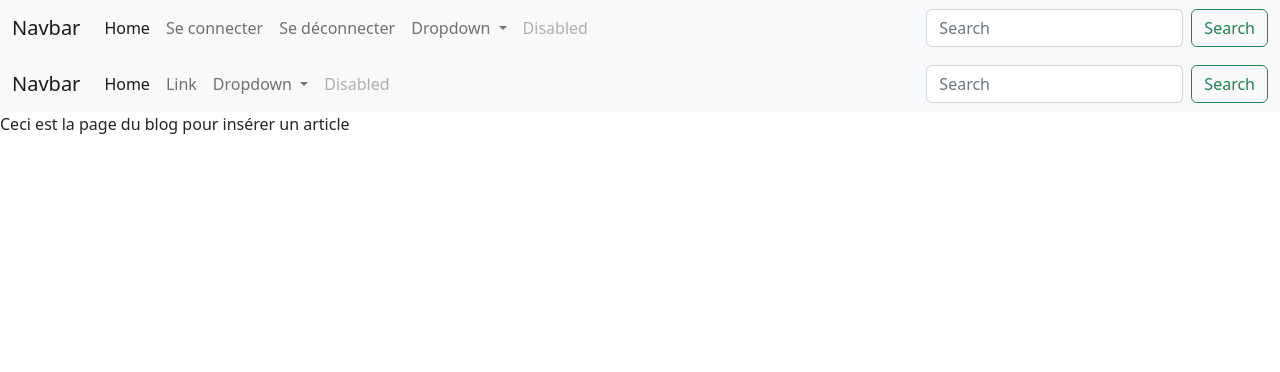
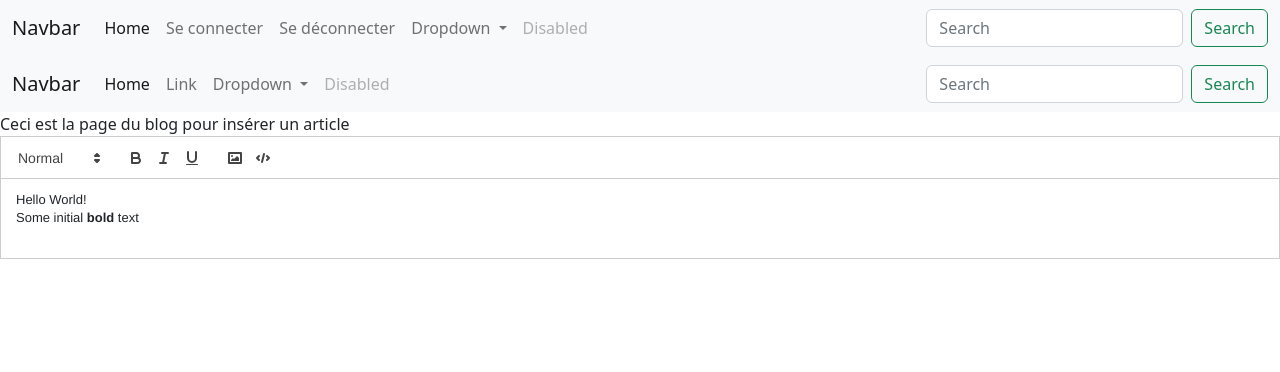
Before and after one commit to matgiard/best-wines, a PHP site: template src/views/blog/insert.php in a window 1280 px wide. Shown: the top 372 px of the page. Run offline with PHP 8.4, Linux system fonts and the light colour scheme; the template is opened without the code that fills it, so the values that code supplies are empty; some libraries are stand-ins or nearby versions.

Commit message:
add text editor for blog + update package.json

```diff
--- a/package.json
+++ b/package.json
@@ -8,6 +8,7 @@
   },
   "dependencies": {
     "bootstrap": "^5.2.3",
+    "quill": "^1.3.6",
     "sass": "^1.56.1"
   }
 }
--- a/src/views/blog/insert.php
+++ b/src/views/blog/insert.php
@@ -1 +1,31 @@
 <div>Ceci est la page du blog pour insérer un article</div>
+
+<!-- Create the editor container -->
+<form action="" method="POST">
+    <div id="editor">
+        <p>Hello World!</p>
+        <p>Some initial <strong>bold</strong> text</p>
+        <p><br /></p>
+    </div>
+
+</form>
+
+<!-- Include the Quill library -->
+<script src="https://cdn.quilljs.com/1.3.6/quill.js"></script>
+
+<!-- Initialize Quill editor -->
+<script>
+    var quill = new Quill('#editor', {
+        modules: {
+            toolbar: [
+                [{
+                    header: [1, 2, false]
+                }],
+                ['bold', 'italic', 'underline'],
+                ['image', 'code-block']
+            ]
+        },
+        placeholder: 'Ecrivez votre article',
+        theme: 'snow' // or 'bubble'
+    });
+</script>
--- a/src/views/home/index.php
+++ b/src/views/home/index.php
@@ -2,6 +2,7 @@
 <a class='btn btn-danger' href="register">ajout utilisateur dans BDD</a>
 <a class='btn btn-success' href="employe/stock/insert">ajout produit dans BDD</a>
 <a class='btn btn-success' href="nos-vins">Nos Vins</a>
+<a class='btn btn-success' href="blog">blog</a>
 
 
 <div class="container mt-5">
--- a/src/views/layout.php
+++ b/src/views/layout.php
@@ -8,6 +8,8 @@
     <!-- CSS only -->
     <link href="https://cdn.jsdelivr.net/npm/bootstrap@5.2.3/dist/css/bootstrap.min.css" rel="stylesheet" integrity="sha384-rbsA2VBKQhggwzxH7pPCaAqO46MgnOM80zW1RWuH61DGLwZJEdK2Kadq2F9CUG65" crossorigin="anonymous">
     <link rel="stylesheet" href="assets/styles/css/style.css">
+    <!-- CSS for quill -->
+    <link href="https://cdn.quilljs.com/1.3.6/quill.snow.css" rel="stylesheet" />
     <title>Best wines</title>
 </head>
 
```
Also changed, not shown: package-lock.json.
